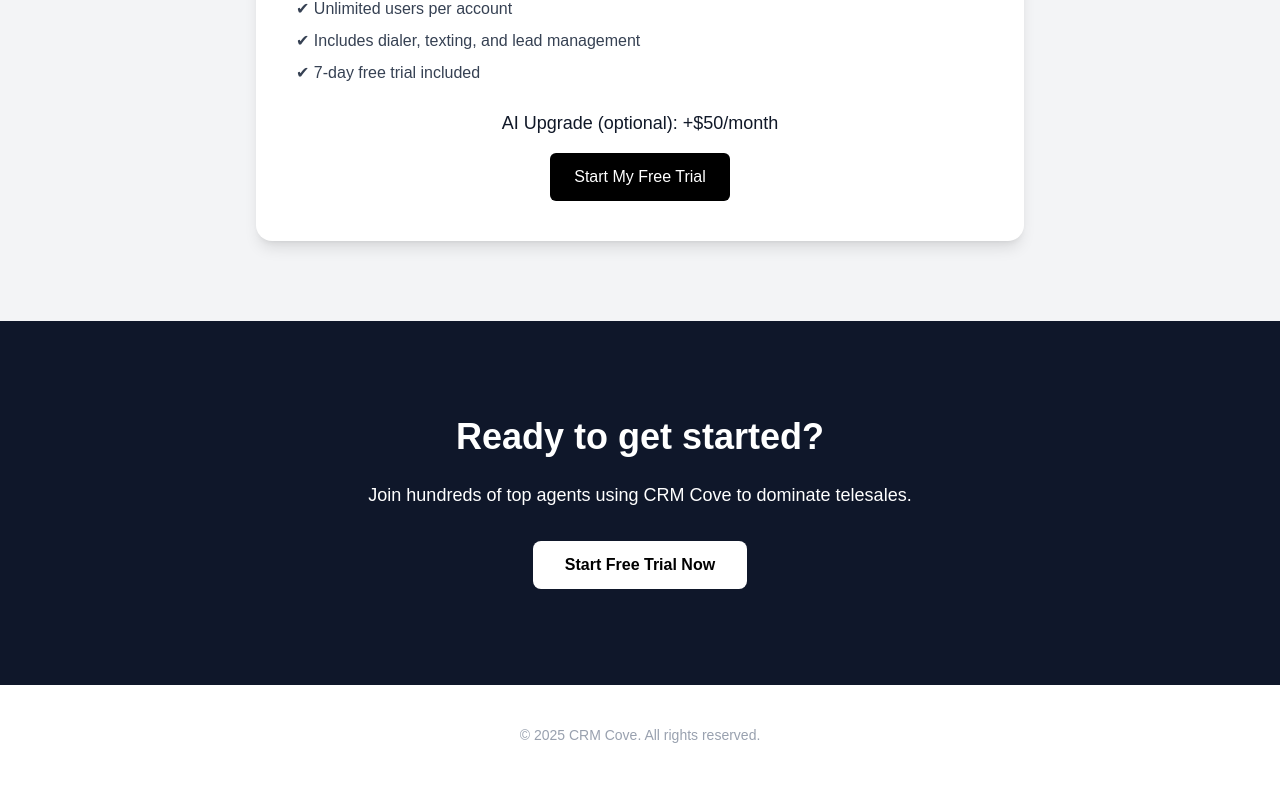
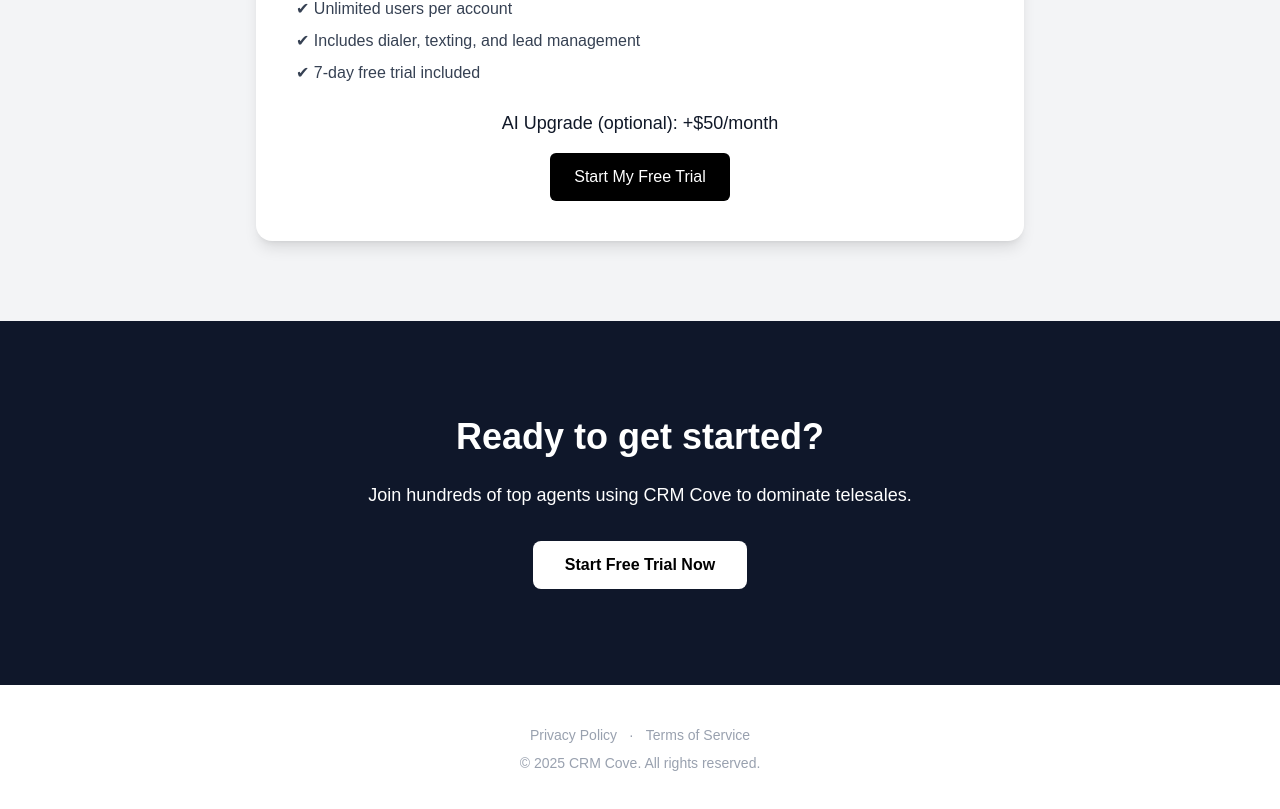
Before and after one commit to brysonmccleary/CoveCRM, a Next.js app: page / in a window 1280 px wide. Shown: the part 1549-2358 px from the top of the page. Before the commit the page ends 2334 px from the top, so only its background shows below. Built offline with nearby package versions, Linux system fonts and the light colour scheme; no server answers.

Commit message:
Add privacy policy and terms links to homepage footer

```diff
--- a/pages/index.tsx
+++ b/pages/index.tsx
@@ -150,7 +150,16 @@ export default function Home() {
 
         {/* Footer */}
         <footer className="py-10 text-center text-sm text-gray-400">
-          © {new Date().getFullYear()} CRM Cove. All rights reserved.
+          <div className="mb-2 space-x-3">
+            <Link href="/privacy-policy" className="hover:text-gray-600">
+              Privacy Policy
+            </Link>
+            <span>·</span>
+            <Link href="/terms-of-service" className="hover:text-gray-600">
+              Terms of Service
+            </Link>
+          </div>
+          <div>© {new Date().getFullYear()} CRM Cove. All rights reserved.</div>
         </footer>
       </main>
     </>
```
